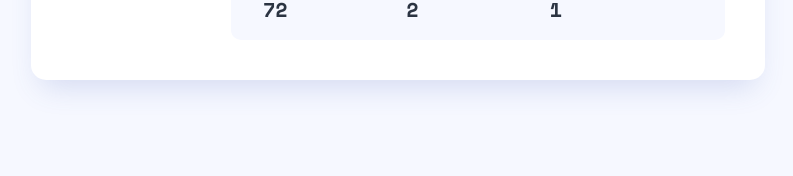
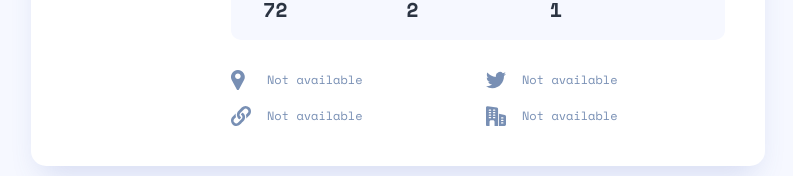
Before and after one commit to Dmitry27Zh/devfinder, a React (Create React App) app: page / in a window 1280 px wide. Shown: the part 476-652 px from the top of the page, without its empty margins (242-1035 px from the left). Built offline with nearby package versions, Linux system fonts and the light colour scheme.

Commit message:
Create UserInfo

```diff
--- a/src/components/UserCard/UserCard.tsx
+++ b/src/components/UserCard/UserCard.tsx
@@ -2,6 +2,7 @@ import { LocalUser } from 'types'
 import styles from './UserCard.module.scss'
 import { UserStat } from 'components/UserStat'
 import { UserTitle } from 'components/UserTitle'
+import { UserInfo } from 'components/UserInfo'
 
 interface UserCardProps extends LocalUser {}
 
@@ -12,6 +13,7 @@ export const UserCard = (props: UserCardProps) => {
       <UserTitle name={props.name} login={props.login} createdAt={props.createdAt} />
       <p className={`${styles.bio} ${props.bio ? '' : styles.empty}`}>{props.bio ?? 'This profile has no bio'}</p>
       <UserStat publicRepos={props.publicRepos} followers={props.followers} following={props.following} />
+      <UserInfo blog={props.blog} company={props.company} location={props.location} twitterUsername={props.location} />
     </div>
   )
 }
--- /dev/null
+++ b/src/components/UserInfo/UserInfo.module.scss
@@ -0,0 +1,11 @@
+.userInfo {
+  display: flex;
+  flex-direction: column;
+  gap: 1rem;
+
+  @media (min-width: 767px) {
+    display: grid;
+    grid-template-rows: repeat(2, 1fr);
+    grid-auto-flow: column;
+  }
+}
--- /dev/null
+++ b/src/components/UserInfo/UserInfo.tsx
@@ -0,0 +1,26 @@
+import { ReactComponent as IconCompany } from 'assets/icon-company.svg'
+import { ReactComponent as IconLocation } from 'assets/icon-location.svg'
+import { ReactComponent as IconTwitter } from 'assets/icon-twitter.svg'
+import { ReactComponent as IconBlog } from 'assets/icon-website.svg'
+import { LocalUser } from 'types'
+import styles from './UserInfo.module.scss'
+import { UserInfoItem, UserInfoItemProps } from 'components/UserInfoItem'
+
+interface UserInfoProps extends Pick<LocalUser, 'blog' | 'company' | 'location' | 'twitterUsername'> {}
+
+export const UserInfo = ({ blog, company, location, twitterUsername }: UserInfoProps) => {
+  const items: UserInfoItemProps[] = [
+    { icon: <IconLocation />, text: location },
+    { icon: <IconBlog />, text: blog, isLink: true },
+    { icon: <IconTwitter />, text: twitterUsername },
+    { icon: <IconCompany />, text: company },
+  ]
+
+  return (
+    <div className={styles.userInfo}>
+      {items.map((item, index) => (
+        <UserInfoItem key={`${item.text}-${index}}`} {...item} />
+      ))}
+    </div>
+  )
+}
--- /dev/null
+++ b/src/components/UserInfo/index.ts
@@ -0,0 +1 @@
+export * from './UserInfo';
--- a/src/components/UserInfoItem/UserInfoItem.tsx
+++ b/src/components/UserInfoItem/UserInfoItem.tsx
@@ -1,21 +1,21 @@
 import { ReactNode } from 'react'
 import styles from './UserInfoItem.module.scss'
 
-interface UserInfoItemProps {
+export interface UserInfoItemProps {
   icon: ReactNode
   text?: string | null
   isLink?: boolean
 }
 
 export const UserInfoItem = ({ icon, text, isLink }: UserInfoItemProps) => {
-  const currentText = text ?? 'Not available'
+  const currentText = text || 'Not available'
   let currentHref: string = ''
 
   if (isLink) {
     currentHref = text && text.startsWith('http') ? text : `https://${text}`
   }
   return (
-    <div className={`${styles.userInfoItem} ${text ? '' : styles.empty}`}>
+    <div className={`${styles.infoItem} ${text ? '' : styles.empty}`}>
       {icon}
       <div>
         {isLink && text ? (
```
